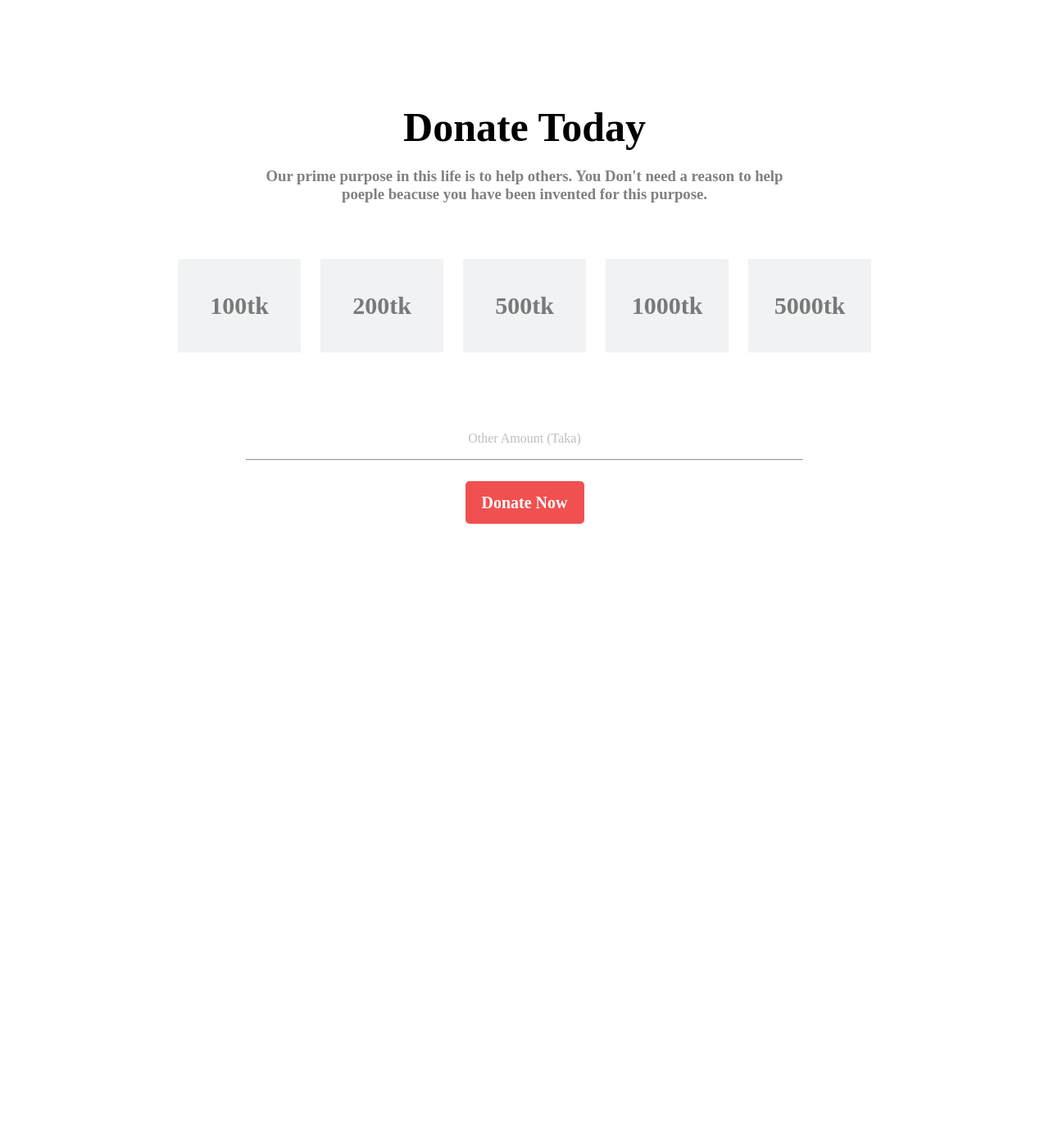
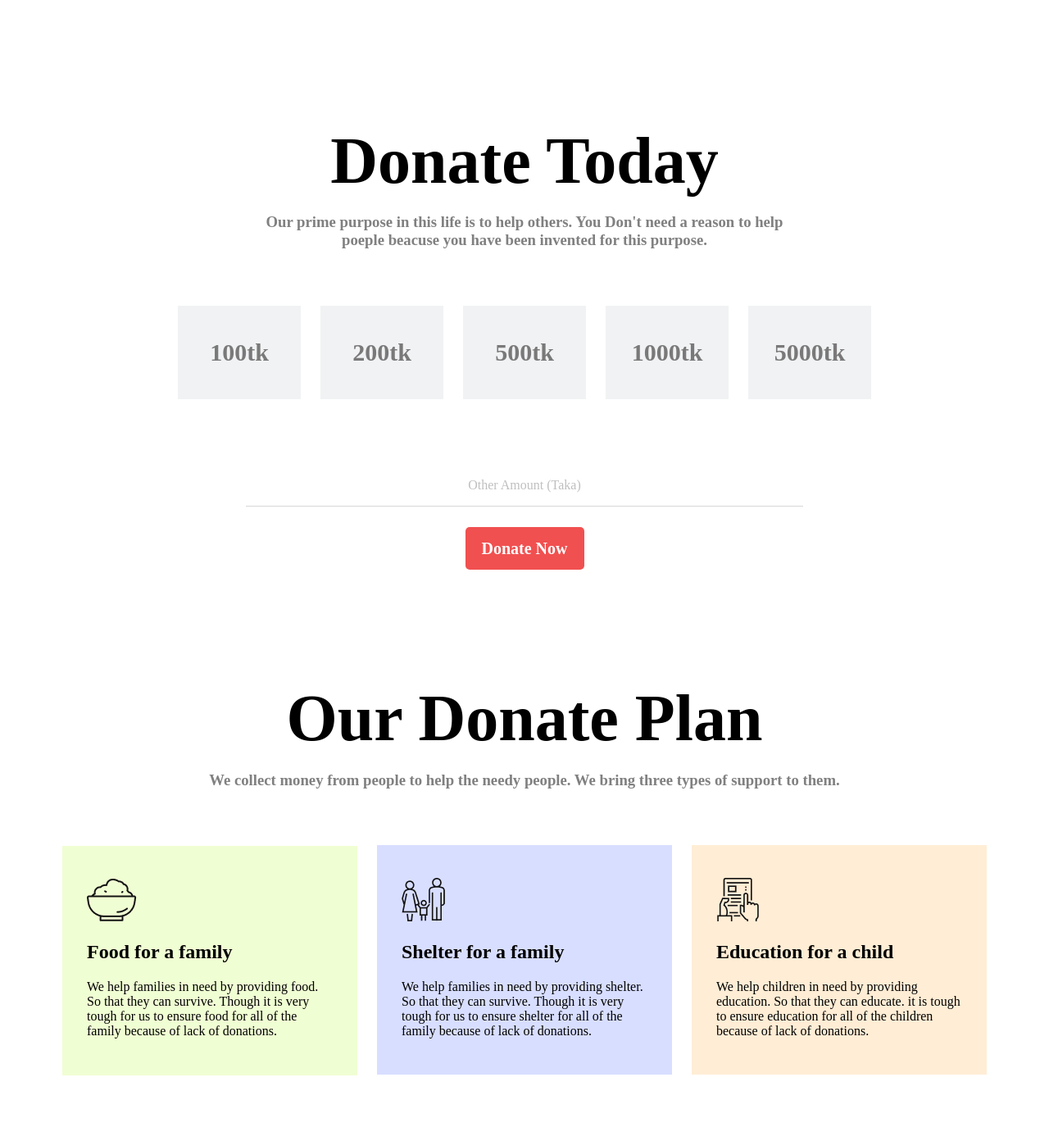
Before and after one commit to mahiuddinTuhin/Donate-For-Humanity, a plain HTML site: page index.html in a window 1280 px wide. Shown: the part 640-2032 px from the top of the page at 82% size. Before the commit the page ends 1279 px from the top, so only its background shows below. Drawn offline with Linux system fonts and the light colour scheme.

Commit message:
after finishing donate plan  section.

```diff
--- a/index.html
+++ b/index.html
@@ -11,20 +11,19 @@
 </head>
 <body>
 
-    <section class="header">
+    <section class="header text-align">
         <div class="banner-text">
-            <h1><span class="orange-text">You</span> Have Been Created To Help Mankind.</h1>
+            <h1 class="header-text"><span class="orange-text">You</span> Have Been Created To Help Mankind.</h1>
             <h3>“No one is useless in this world who lightens the burdens of another.You have not lived today until you have done
             something for someone who can never repay you.</h3>
             <a href="#" alt="donate now" target="_blank" class="link-btn">Donate Now</a>
         </div>
     </section>
 
-    <section class="donate-today">
+    <section class="donate-today text-align">
         <div class="donate-today-text">
-            <h1>Donate Today</h1>
-            <h3>Our prime purpose in this life is to help others. You Don't need a reason to help poeple beacuse you have been
-                invented for this purpose.</h3>
+            <h1 class="header-text">Donate Today</h1>
+            <h3 class="sub-text">Our prime purpose in this life is to help others. You Don't need a reason to help poeple beacuse you have been invented for this purpose.</h3>
         </div>
         <div class="donation-amount">
             <p id="amount">100tk</p>
@@ -43,7 +42,31 @@
     </section>
 
 
+    <section class="donate-plan text-align">
+        <div>
+            <h1 class="header-text">Our Donate Plan</h1>
+            <h3 class="sub-text">We collect money from people to help the needy people. We bring three types of support to them.
+            </h3>
+        </div>
 
+        <div class="donate-type">
+            <div id="box-type" class="food-box">
+                <img src="images/food.png" alt="food-image">
+                <h1>Food for a family</h1>
+                <p>We help families in need by providing food. So that they can survive. Though it is very tough for us to ensure food for all of the family because of lack of donations.</p>
+            </div>
+            <div id="box-type" class="shelter-box">
+                <img src="images/shelter.png" alt="shelter-image">
+                <h1>Shelter for a family</h1>
+                <p>We help families in need by providing shelter. So that they can survive. Though it is very tough for us to ensure shelter for all of the family because of lack of donations.</p>
+            </div>
+            <div id="box-type" class="education-box">
+                <img src="images/education.png" alt="education-image">
+                <h1>Education for a child</h1>
+                <p>We help children in need by providing education. So that they can educate. it is tough to ensure education for all of the children because of lack of donations.</p>
+            </div>
+        </div>
+    </section>
 
 </body>
 </html>
--- a/style/styles.css
+++ b/style/styles.css
@@ -5,19 +5,25 @@ body{
 
 .header{
 
-    text-align: center;
+
     background-image: url(/images/banner-img.png);
     background-repeat: no-repeat;
     background-size: 100%;
 
 }
+
+.text-align {
+    text-align: center;
+}
+
+
 .header h3{
     margin-bottom: 50px;
 }
 .orange-text{
     color: orangered;
 }
-.header h1{
+.header-text{
     font-size: 80px;
     margin-bottom: 10px;
 }
@@ -39,28 +45,18 @@ body{
 }
 
 
-
-
-.donate-today{
-    text-align: center;
-}
-
 .donate-today .donate-today-text {
     padding: 100px 300px 50px 300px;
 }
 
-.donate-today .donate-today-text h1{
-    font-size: 50px;
-    margin-bottom: 20px;
-}
-.donate-today .donate-today-text h3 {
+
+.sub-text{
     color: gray;
 }
 
 #amount  {
     width: 150px;
     padding: 40px 0;
-    text-align: center;
     background-color: rgb(240, 242, 243);
     margin: 0 10px 80px 10px;
     display: inline-block;
@@ -75,12 +71,33 @@ body{
 
 .insert-tk hr {
     display: block;
-    margin-top: 0.5em;
-    margin-bottom: 40px;
-    margin-left: 300px;
-    margin-right: 300px;
-    border-style: inset;
-    border-width: 1px;
-    border-color: 1px solid rgb(192, 191, 191);
+    margin: 0.5em 300px 40px 300px;
+    border: none;
+    height: 1px;
+    background-color: rgb(216, 215, 215);
+}
 
+.donate-today{
+    margin-bottom: 150px;
 }
+
+#box-type{
+    width: 300px;
+    padding: 40px 30px;
+    margin: 50px 10px 80px 10px;
+    display: inline-block;
+    height: 200px;
+    text-align: left;
+}
+
+.education-box{
+    background-color: rgb(255, 237, 213);
+}
+
+.food-box{
+    background-color: rgb(240, 254, 211);
+}
+
+.shelter-box{
+    background-color: rgb(216, 222, 255);
+}
```
Also changed, not shown: images/education.png (added), images/food.png (added), images/shelter.png (added).
